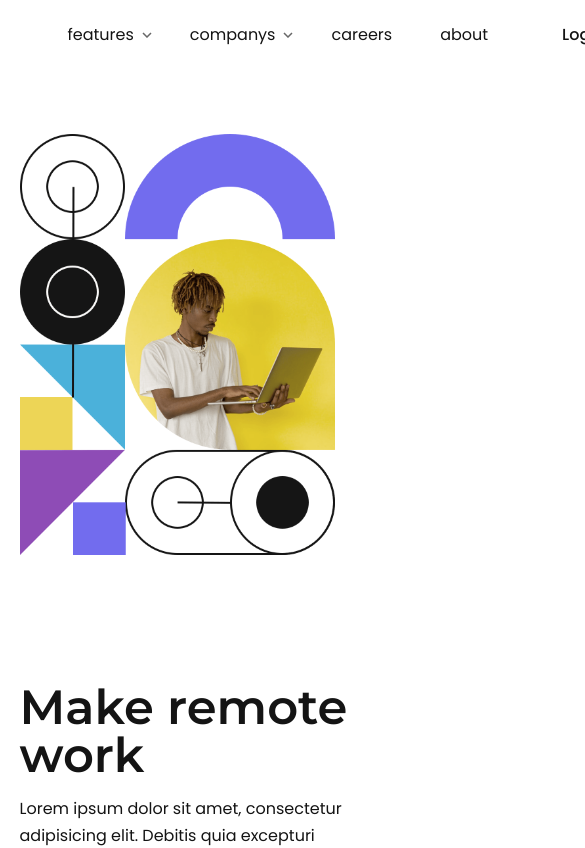
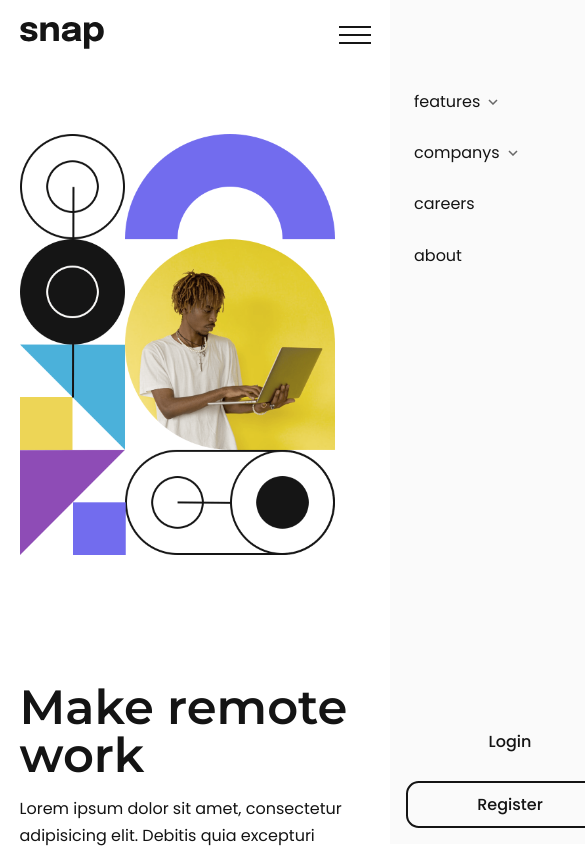
Before and after one commit to Meqdad-Moradi/snap, a React (Create React App) app: page / in a window 390 px wide. Shown: the top 848 px of the page, 585 px wide, since content can reach past the window. Built offline with nearby package versions, Linux system fonts and the light colour scheme.

Commit message:
mobile menu designed

```diff
--- a/src/assets/style/_main.scss
+++ b/src/assets/style/_main.scss
@@ -26,6 +26,11 @@
    }
 
    .primary-nav {
+      display: flex;
+      align-items: center;
+      justify-content: space-between;
+      width: 100%;
+
       .nav-list {
          display: flex;
          gap: 3em;
@@ -72,7 +77,7 @@
          pointer-events: all;
       }
 
-      .primary-nav-link.active > a{
+      .primary-nav-link.active > a {
          color: $gray;
       }
 
@@ -101,6 +106,18 @@
       display: flex;
       gap: 1em;
       margin-left: auto;
+   }
+
+   .mobile-menu {
+      display: none;
+      margin-left: auto;
+
+      .toggle-btn {
+         background-color: transparent;
+         border: none;
+         cursor: pointer;
+         padding: 0.5em 0 0.5em 0.5em;
+      }
    }
 }
 
@@ -142,6 +159,66 @@
 }
 
 @media (max-width: 50em) {
+   .header {
+      .primary-nav {
+         position: fixed;
+         max-width: 15em;
+         height: 100vh;
+         z-index: 1000;
+         inset: 0 0 auto auto;
+         overflow-y: scroll;
+
+         flex-direction: column;
+         align-items: stretch;
+         background-color: $white;
+         padding: 1em;
+         transform: translateX(100%);
+         transition: transform 0.3s ease-in-out;
+
+         &.active {
+            transform: translateX(0);
+            box-shadow: 0 0 1.5em -0.5em rgb(0 0 0 / 0.4);
+         }
+      }
+
+      .nav-list {
+         flex-direction: column;
+         gap: 0.5em !important;
+         padding-top: 4em;
+
+         a {
+            padding: 0.5em;
+         }
+
+         .sub-menu {
+            position: relative;
+            top: 0;
+            box-shadow: none;
+            transform: translateY(0);
+            padding: 0;
+            margin-left: 1.5em;
+            max-height: 0;
+            clip-path: polygon(0 0, 100% 0, 100% 0, 0 0);
+         }
+      }
+
+      .primary-nav-link.active .sub-menu {
+         max-height: 300px;
+         clip-path: polygon(0 0, 100% 0, 100% 100%, 0% 100%);
+      }
+
+      .buttons {
+         margin-left: 0;
+         flex-direction: column;
+      }
+
+      .mobile-menu {
+         display: grid;
+         place-content: center;
+         z-index: 99999;
+      }
+   }
+
    .showcase {
       .container {
          grid-auto-flow: row;
@@ -151,5 +228,9 @@
          order: 2;
          padding-top: 0;
       }
+
+      .icons {
+         margin-top: 4em;
+      }
    }
 }
--- a/src/assets/style/style.css
+++ b/src/assets/style/style.css
@@ -111,7 +111,7 @@ footer {
 
 .container {
   width: 90%;
-  max-width: 1100px;
+  max-width: 1110px;
   margin-inline: auto;
 }
 
@@ -141,6 +141,12 @@ footer {
   align-items: center;
   min-height: inherit;
   gap: 3em;
+}
+.header .primary-nav {
+  display: flex;
+  align-items: center;
+  justify-content: space-between;
+  width: 100%;
 }
 .header .primary-nav .nav-list {
   display: flex;
@@ -202,6 +208,16 @@ footer {
   gap: 1em;
   margin-left: auto;
 }
+.header .mobile-menu {
+  display: none;
+  margin-left: auto;
+}
+.header .mobile-menu .toggle-btn {
+  background-color: transparent;
+  border: none;
+  cursor: pointer;
+  padding: 0.5em 0 0.5em 0.5em;
+}
 
 .showcase .container {
   display: grid;
@@ -235,6 +251,57 @@ footer {
 }
 
 @media (max-width: 50em) {
+  .header .primary-nav {
+    position: fixed;
+    max-width: 15em;
+    height: 100vh;
+    z-index: 1000;
+    inset: 0 0 auto auto;
+    overflow-y: scroll;
+    flex-direction: column;
+    align-items: stretch;
+    background-color: hsl(0deg, 0%, 98%);
+    padding: 1em;
+    transform: translateX(100%);
+    transition: transform 0.3s ease-in-out;
+  }
+  .header .primary-nav.active {
+    transform: translateX(0);
+    box-shadow: 0 0 1.5em -0.5em rgba(0, 0, 0, 0.4);
+  }
+  .header .nav-list {
+    flex-direction: column;
+    gap: 0.5em !important;
+    padding-top: 4em;
+  }
+  .header .nav-list a {
+    padding: 0.5em;
+  }
+  .header .nav-list .sub-menu {
+    position: relative;
+    top: 0;
+    box-shadow: none;
+    transform: translateY(0);
+    padding: 0;
+    margin-left: 1.5em;
+    max-height: 0;
+    -webkit-clip-path: polygon(0 0, 100% 0, 100% 0, 0 0);
+            clip-path: polygon(0 0, 100% 0, 100% 0, 0 0);
+  }
+  .header .primary-nav-link.active .sub-menu {
+    max-height: 300px;
+    -webkit-clip-path: polygon(0 0, 100% 0, 100% 100%, 0% 100%);
+            clip-path: polygon(0 0, 100% 0, 100% 100%, 0% 100%);
+  }
+  .header .buttons {
+    margin-left: 0;
+    flex-direction: column;
+  }
+  .header .mobile-menu {
+    display: grid;
+    place-content: center;
+    z-index: 99999;
+  }
   .showcase .container {
     grid-auto-flow: row;
   }
@@ -242,4 +309,7 @@ footer {
     order: 2;
     padding-top: 0;
   }
+  .showcase .icons {
+    margin-top: 4em;
+  }
 }/*# sourceMappingURL=style.css.map */
--- a/src/assets/style/style.scss
+++ b/src/assets/style/style.scss
@@ -81,7 +81,7 @@ footer {
    text-transform: capitalize;
    background-color: $dark;
    color: $white;
-   border-radius: .8em;
+   border-radius: 0.8em;
    border: 2px solid transparent;
    font-weight: 500;
    cursor: pointer;
@@ -117,7 +117,7 @@ footer {
 
 .container {
    width: 90%;
-   max-width: 1100px;
+   max-width: 1110px;
    margin-inline: auto;
 }
 
--- a/src/components/Header.jsx
+++ b/src/components/Header.jsx
@@ -8,9 +8,13 @@ import planningIcon from "./../assets/images/icon-planning.svg";
 import arrowDown from "../assets/images/icon-arrow-down.svg";
 import arrowUp from "../assets/images/icon-arrow-up.svg";
 
+import iconMenu from "../assets/images/icon-menu.svg";
+import iconClose from "../assets/images/icon-close-menu.svg";
+
 const Header = () => {
    const [featuresMenu, setFeaturesMenu] = useState(false);
    const [companyMenu, setCompanyMenu] = useState(false);
+   const [toggle, setToggle] = useState(false);
 
    const features = () => {
       setFeaturesMenu(!featuresMenu);
@@ -20,6 +24,10 @@ const Header = () => {
    const company = () => {
       setCompanyMenu(!companyMenu);
       setFeaturesMenu(false);
+   };
+
+   const mobileMenu = () => {
+      setToggle(!toggle);
    };
 
    return (
@@ -33,7 +41,7 @@ const Header = () => {
             </div>
 
             {/* primary navigation */}
-            <nav className="primary-nav">
+            <nav className={!toggle ? "primary-nav" : "primary-nav active"}>
                <ul className="nav-list">
                   <li
                      className={
@@ -52,7 +60,99 @@ const Header = () => {
                      <div className="sub-menu">
                         <ul className="sub-menu-list">
                            <li>
-                              <a href="https://meqdad-moradi.github.io/todo-list/" target="blank">
+                              <a
+                                 href="https://meqdad-moradi.github.io/todo-list/"
+                                 target="blank"
+                              >
+                                 <img src={todoListIcon} alt="" />
+                                 todo list
+                              </a>
+                           </li>
+                           <li>
+                              <a href="#s">
+                                 <img src={calenderIcon} alt="" />
+                                 calender
+                              </a>
+                           </li>
+                           <li>
+                              <a href="#s">
+                                 <img src={reminderIcon} alt="" />
+                                 reminders
+                              </a>
+                           </li>
+                           <li>
+                              <a href="#s">
+                                 <img src={planningIcon} alt="" />
+                                 planning
+                              </a>
+                           </li>
+
+
+                           <li>
+                              <a
+                                 href="https://meqdad-moradi.github.io/todo-list/"
+                                 target="blank"
+                              >
+                                 <img src={todoListIcon} alt="" />
+                                 todo list
+                              </a>
+                           </li>
+                           <li>
+                              <a href="#s">
+                                 <img src={calenderIcon} alt="" />
+                                 calender
+                              </a>
+                           </li>
+                           <li>
+                              <a href="#s">
+                                 <img src={reminderIcon} alt="" />
+                                 reminders
+                              </a>
+                           </li>
+                           <li>
+                              <a href="#s">
+                                 <img src={planningIcon} alt="" />
+                                 planning
+                              </a>
+                           </li>
+
+
+
+                           <li>
+                              <a
+                                 href="https://meqdad-moradi.github.io/todo-list/"
+                                 target="blank"
+                              >
+                                 <img src={todoListIcon} alt="" />
+                                 todo list
+                              </a>
+                           </li>
+                           <li>
+                              <a href="#s">
+                                 <img src={calenderIcon} alt="" />
+                                 calender
+                              </a>
+                           </li>
+                           <li>
+                              <a href="#s">
+                                 <img src={reminderIcon} alt="" />
+                                 reminders
+                              </a>
+                           </li>
+                           <li>
+                              <a href="#s">
+                                 <img src={planningIcon} alt="" />
+                                 planning
+                              </a>
+                           </li>
+
+
+
+                           <li>
+                              <a
+                                 href="https://meqdad-moradi.github.io/todo-list/"
+                                 target="blank"
+                              >
                                  <img src={todoListIcon} alt="" />
                                  todo list
                               </a>
@@ -113,7 +213,6 @@ const Header = () => {
                      <a href="#s">about</a>
                   </li>
                </ul>
-            </nav>
 
                {/* buttons */}
                <div className="buttons">
@@ -124,6 +223,17 @@ const Header = () => {
                      register
                   </button>
                </div>
+            </nav>
+
+            {/* mobile menu */}
+            <div className="mobile-menu">
+               <button
+                  className={!toggle ? "toggle-btn" : "toggle-btn active"}
+                  onClick={() => mobileMenu()}
+               >
+                  <img src={toggle ? iconClose : iconMenu} alt="" />
+               </button>
+            </div>
          </div>
       </header>
    );
--- a/src/components/Showcase.jsx
+++ b/src/components/Showcase.jsx
@@ -16,7 +16,7 @@ const Showcase = () => {
                   Lorem ipsum dolor sit amet, consectetur adipisicing elit.
                   Debitis quia excepturi pariatur. Officia, blanditiis tempore.
                </p>
-               <a href="#" className="btn">
+               <a href="#s" className="btn">
                   learn more
                </a>
 
```
Also changed, not shown: 1 other file (tests, documents, lock files or other folders). Lines whose indentation alone changed are shown as unchanged.
